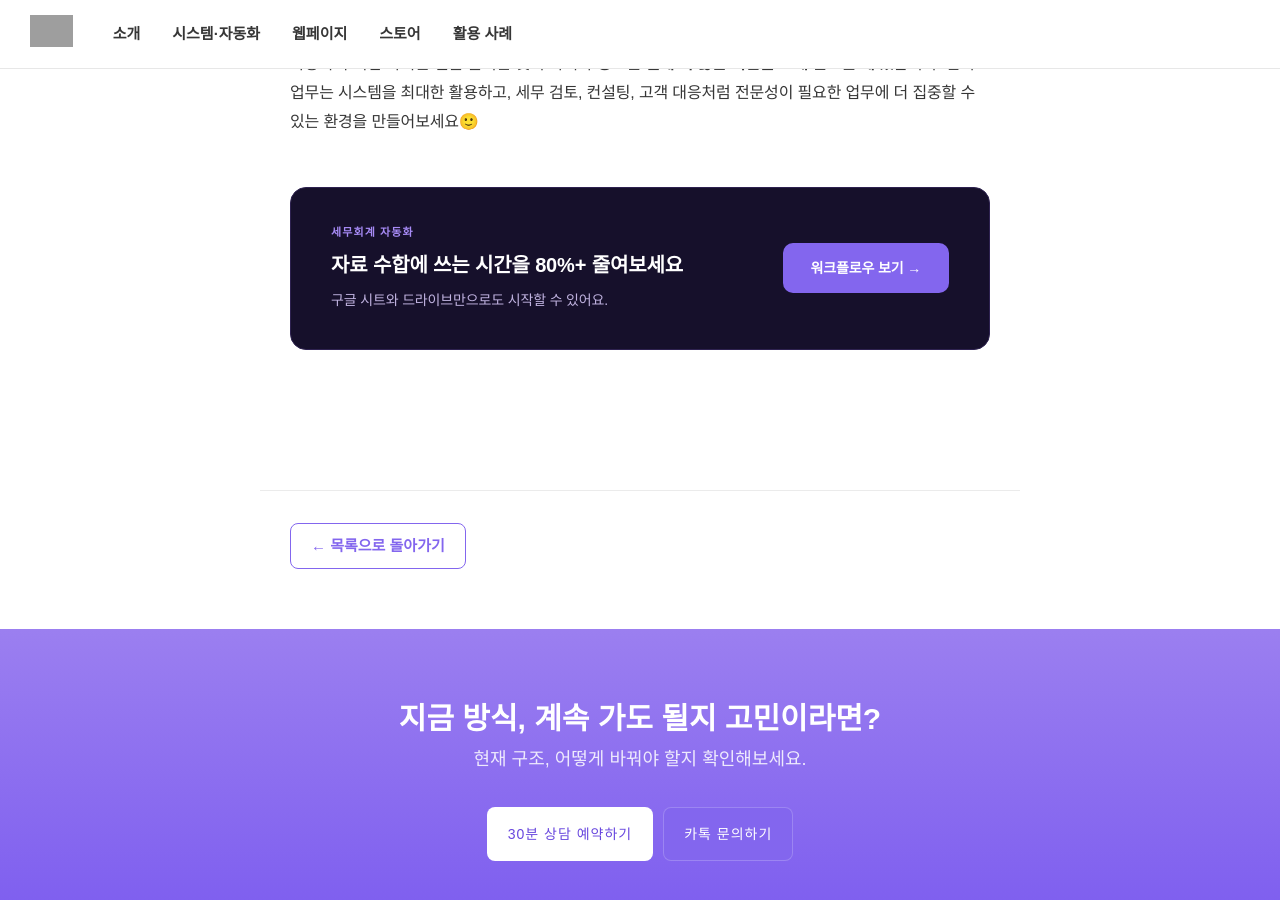
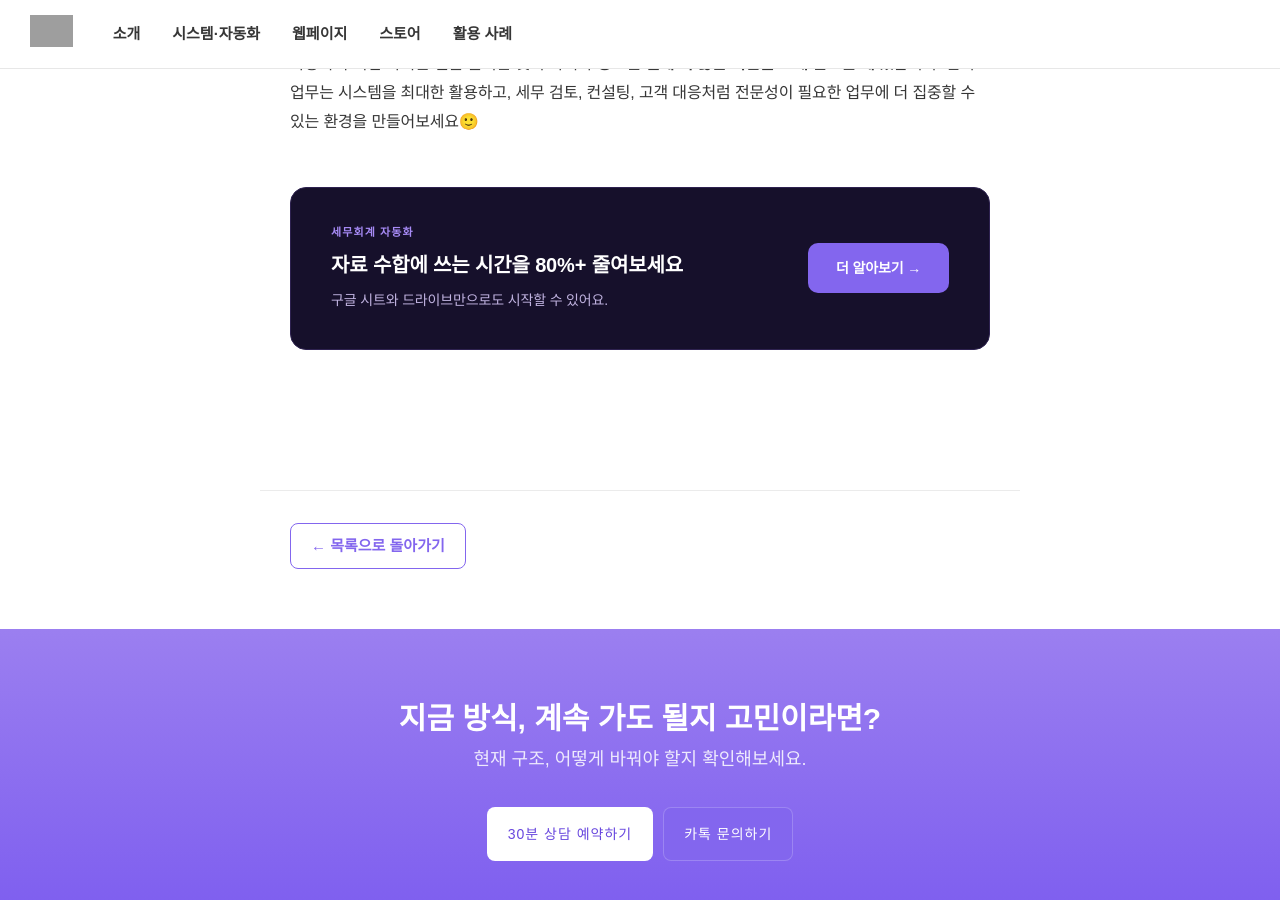
Before and after one commit to nsdlab26/blog, a Jekyll site: the page built from _posts/2026-06-20-workflow-tax.md, in a window 1280 px wide and 900 px high, scrolled down 7555 px. Built offline with Jekyll 4.4.1, drawn with Linux system fonts in a browser that asks for light colours; some web fonts are replaced; grey boxes are pictures that could not be loaded.

Commit message:
Update 2026-06-20-workflow-tax.md

```diff
--- a/_posts/2026-06-20-workflow-tax.md
+++ b/_posts/2026-06-20-workflow-tax.md
@@ -160,5 +160,5 @@ meta_description: "매달 반복되는 세무 회계 사무소의 거래처 자
  80%+ 줄여보세요  </h3>
     <p style="margin:0; font-size:14px; color:#C0B3E0; line-height:1.7;">구글 시트와 드라이브만으로도 시작할 수 있어요.</p>
   </div>
-  <a href="https://nsdlab.kr/workflow-tax" style="display:inline-block; background:#8366EE; color:#fff; font-size:14px; font-weight:700; padding:14px 28px; border-radius:10px; text-decoration:none; white-space:nowrap; flex-shrink:0;">워크플로우 보기 →</a>
+ <a href="https://nsdlab.kr/workflow-tax" target="_blank" style="display:inline-block; background:#8366EE; color:#fff; font-size:14px; font-weight:700; padding:14px 28px; border-radius:10px; text-decoration:none; white-space:nowrap; flex-shrink:0;">더 알아보기 →</a>
 </div>
```
